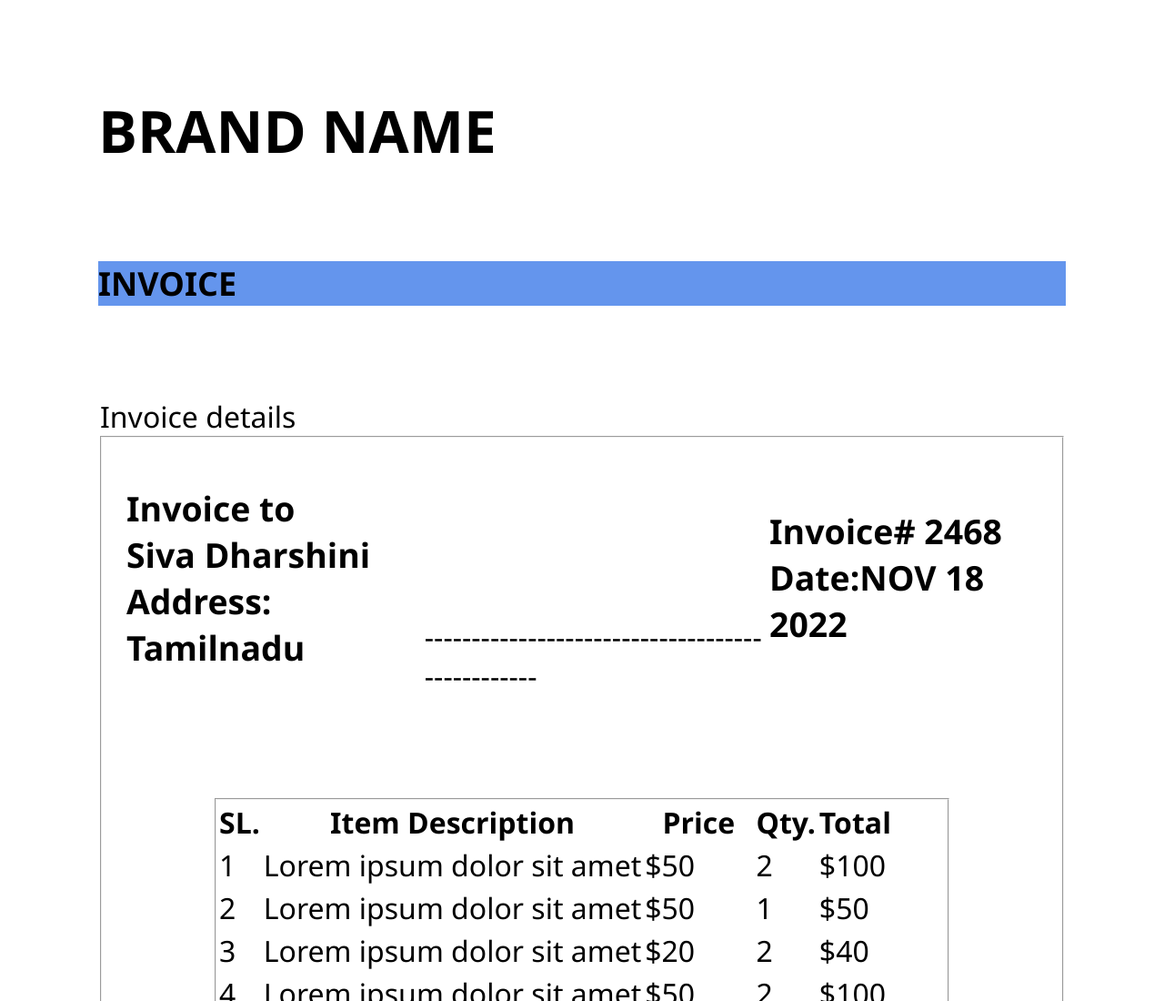
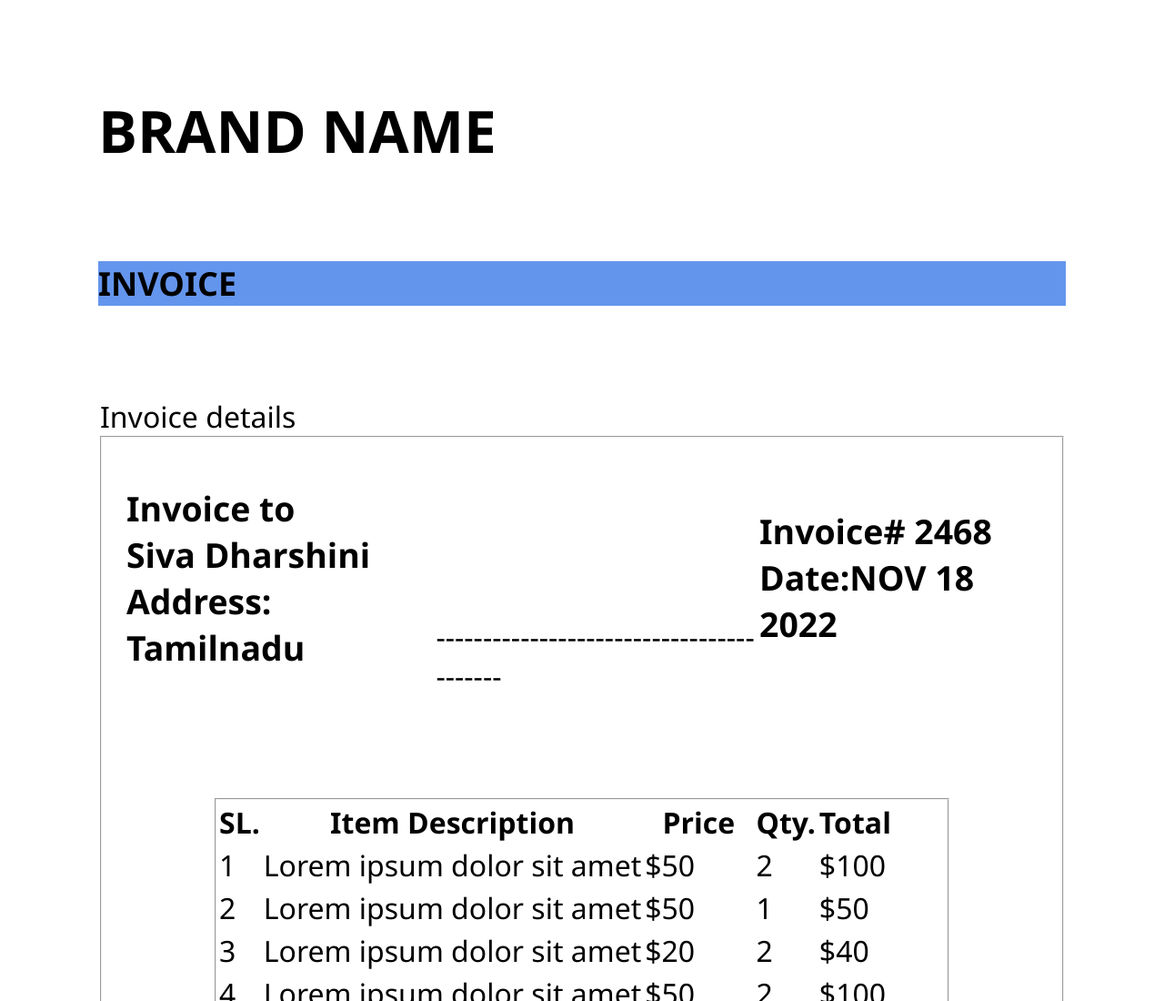
Before and after one commit to Siva-Dharshini/Nov18-Task1-Invoice, a plain HTML site: page index.html in a window 1280 px wide. Shown: the top 1100 px of the page at 91% size. Drawn offline with Linux system fonts and the light colour scheme.

Commit message:
deleted some dashes

```diff
--- a/index.html
+++ b/index.html
@@ -45,7 +45,7 @@
                     <td>
                         <h3>Invoice to <br> Siva Dharshini <br> Address: Tamilnadu</h3>
                     </td>
-                    <td><br><br><br><br>------------------------------------------------</td>
+                    <td><br><br><br><br>-----------------------------------------</td>
 
                     <td>
                         <h3>Invoice# 2468 <br>Date:NOV 18 2022</h3>
```
